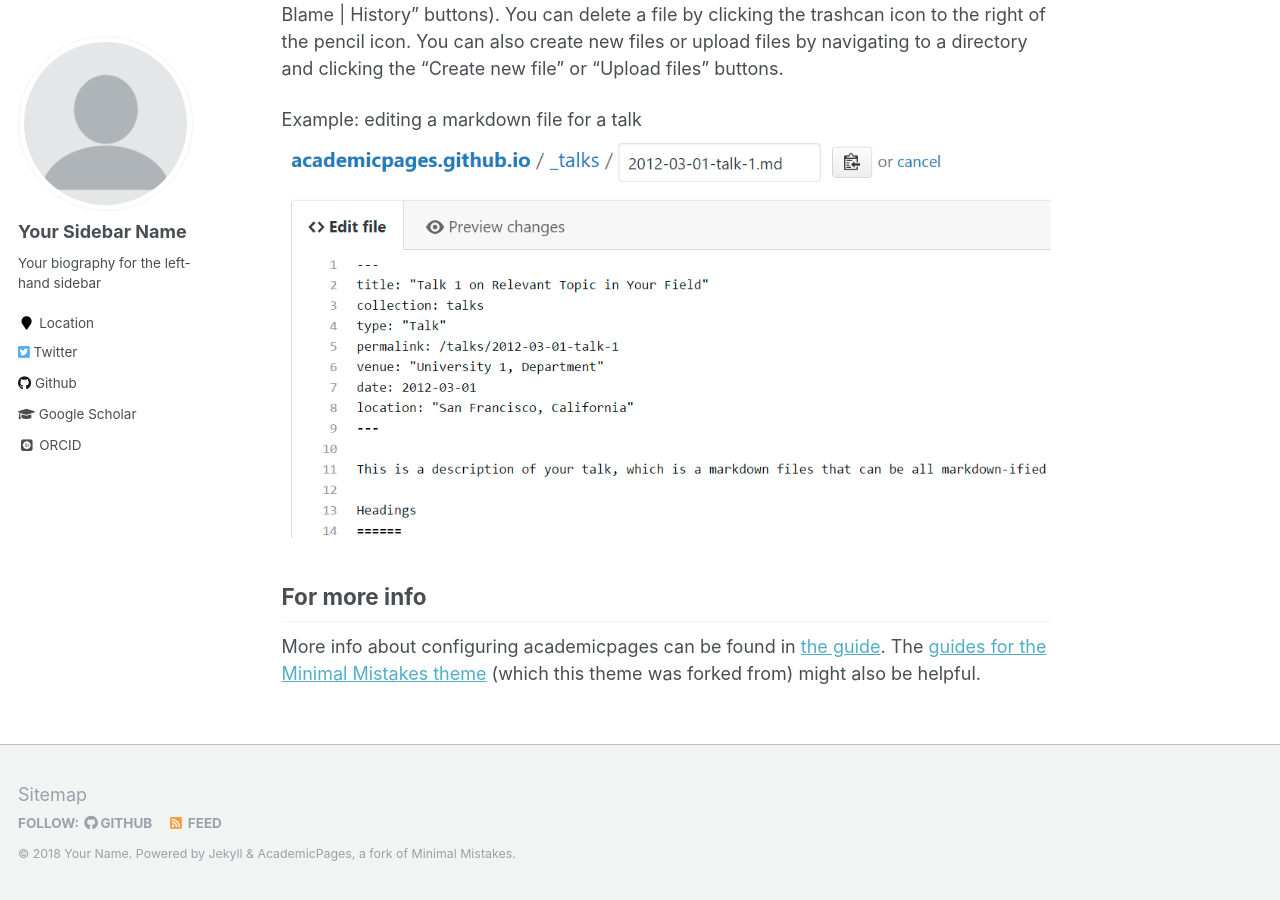
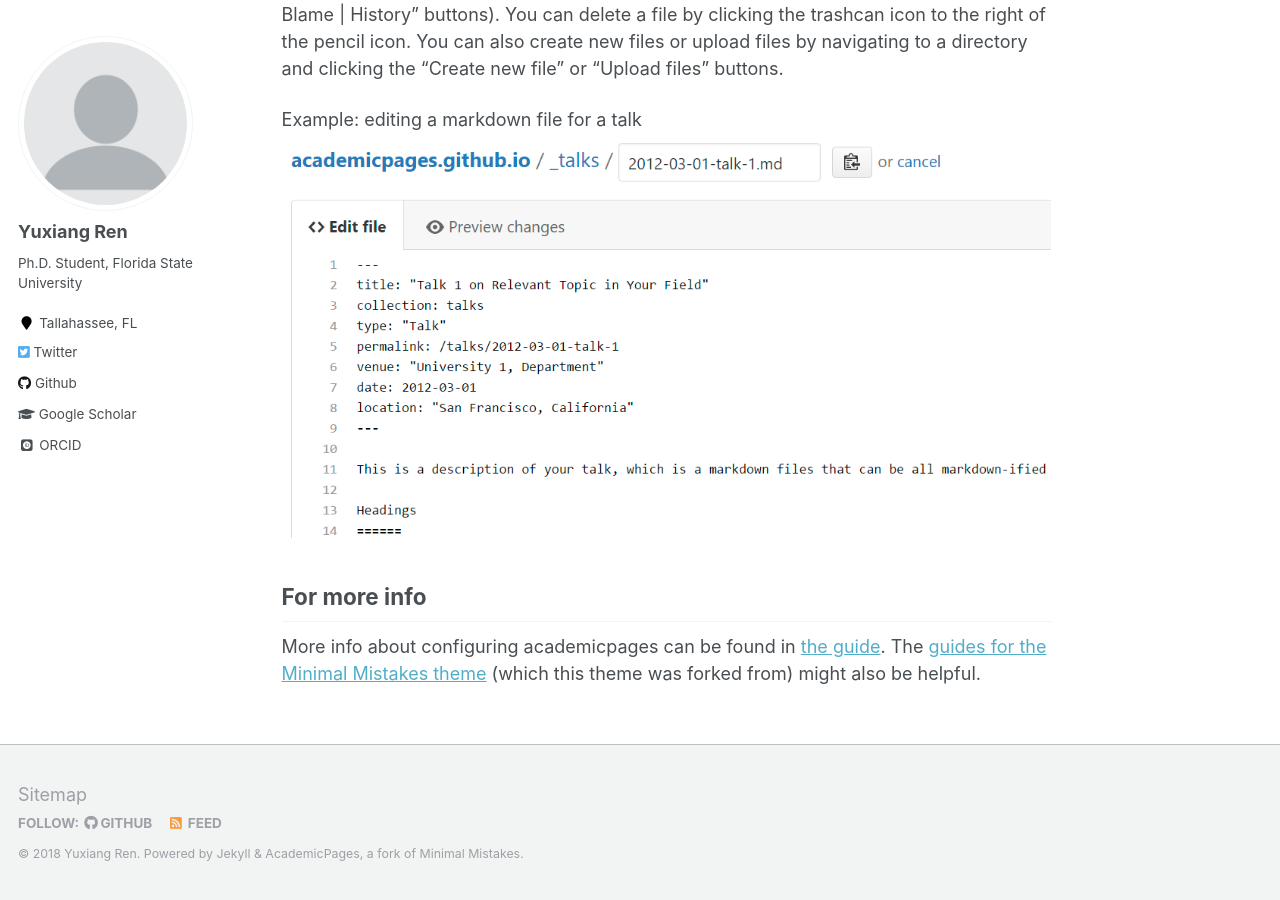
Before and after one commit to YuxiangRen/YuxiangRen.github.io, a Jekyll site: the page built from _pages/about.md, in a window 1280 px wide and 900 px high, scrolled down 2463 px. Built offline with Jekyll 4.4.1, drawn with Linux system fonts in a browser that asks for light colours; some web fonts are replaced; some of the changed text lies outside the part shown.

Commit message:
congig test

```diff
--- a/_config.yml
+++ b/_config.yml
@@ -7,13 +7,13 @@
 
 # Site Settings
 locale                   : "en-US"
-title                    : "Your Name / Site Title"
+title                    : "Yuxiang Ren"
 title_separator          : "-"
-name                     : &name "Your Name"
-description              : &description "personal description"
-url                      : https://academicpages.github.io # the base hostname & protocol for your site e.g. "https://mmistakes.github.io"
+name                     : &name "Yuxiang Ren"
+description              : &description "Ph.D. Student, Florida State University"
+url                      : https://yuxiangren.github.io # the base hostname & protocol for your site e.g. "https://mmistakes.github.io"
 baseurl                  : "" # the subpath of your site, e.g. "/blog"
-repository               : "academicpages/academicpages.github.io"
+repository               : "YuxiangRen/yuxiangren.github.io"
 teaser                   :  # filename of teaser fallback teaser image placed in /images/, .e.g. "500x300.png"
 breadcrumbs              : false # true, false (default)
 words_per_minute         : 160
@@ -80,10 +80,10 @@ analytics:
 
 # Site Author
 author:
-  name             : "Your Sidebar Name"
+  name             : "Yuxiang Ren"
   avatar           : "profile.png"
-  bio              : "Your biography for the left-hand sidebar"
-  location         : "Location"
+  bio              : "Ph.D. Student, Florida State University"
+  location         : "Tallahassee, FL"
   employer         :
   googlescholar    : "http://yourfullgooglescholarurl.com"
   email            :
```
